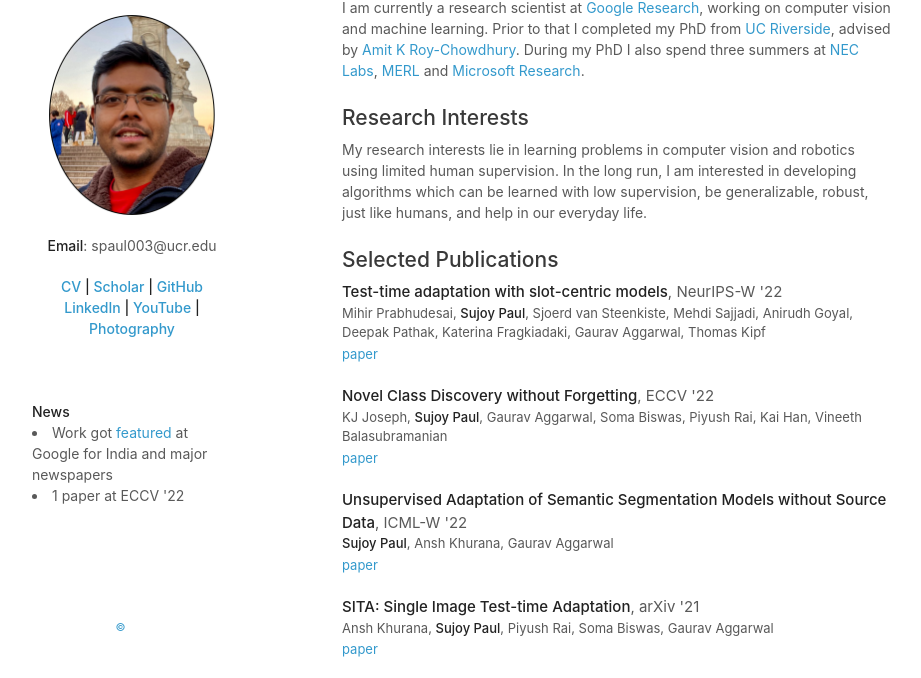
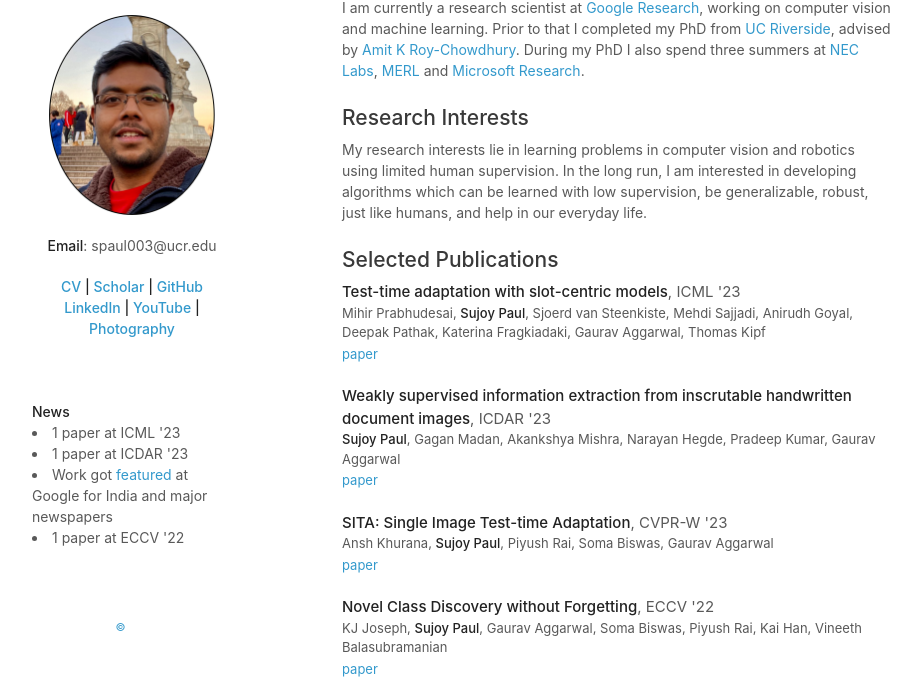
Before and after one commit to sujoyp/sujoyp.github.io, a plain HTML site: page index.html in a window 1280 px wide. Shown: the part 94-772 px from the top of the page, without its empty margins (178-1099 px from the left). Drawn offline with Linux system fonts and the light colour scheme.

Commit message:
Update index.html
updates july-23

```diff
--- a/index.html
+++ b/index.html
@@ -48,6 +48,8 @@
 		<br>
 		<strong>News</strong>
     	<dl>
+		<li>1 paper at ICML '23</li>
+		<li>1 paper at ICDAR '23</li>
     		<li>Work got <a href="https://youtu.be/lCFbbOgsm9I?t=1843" target="_blank">featured</a> at Google for India and major newspapers</li>
             <li>1 paper at ECCV '22</li>
         </dl>
@@ -61,12 +63,31 @@
 
         <h2 style="margin-bottom:10px"> Selected Publications </h2>
 
+
             <td style="padding:10px;width:100%;vertical-align:baseline">
               <p style="font-size:15px;margin-bottom:0;">
-                <papertitle><strong>Test-time adaptation with slot-centric models</strong></papertitle>, NeurIPS-W '22
+                <papertitle><strong>Test-time adaptation with slot-centric models</strong></papertitle>, ICML '23
               </p>
               <p style="font-size:13px;margin-bottom:0;">Mihir Prabhudesai, <strong>Sujoy Paul</strong>, Sjoerd van Steenkiste, Mehdi Sajjadi, Anirudh Goyal, Deepak Pathak, Katerina Fragkiadaki, Gaurav Aggarwal, Thomas Kipf</p>
               <a style="font-size:13px" href="https://arxiv.org/pdf/2203.11194.pdf" target="_blank">paper </a>
+              <br> <br>
+            </td>
+
+            <td style="padding:10px;width:100%;vertical-align:baseline">
+              <p style="font-size:15px;margin-bottom:0;">
+                <papertitle><strong>Weakly supervised information extraction from inscrutable handwritten document images</strong></papertitle>, ICDAR '23
+              </p>
+              <p style="font-size:13px;margin-bottom:0;"><strong>Sujoy Paul</strong>, Gagan Madan, Akankshya Mishra, Narayan Hegde, Pradeep Kumar, Gaurav Aggarwal</p>
+              <a style="font-size:13px" href="https://arxiv.org/pdf/2306.06823.pdf" target="_blank">paper </a>
+              <br> <br>
+            </td>
+
+            <td style="padding:10px;width:100%;vertical-align:baseline">
+              <p style="font-size:15px;margin-bottom:0;">
+                <papertitle><strong>SITA: Single Image Test-time Adaptation</strong></papertitle>, CVPR-W '23
+              </p>
+              <p style="font-size:13px;margin-bottom:0;">Ansh Khurana, <strong>Sujoy Paul</strong>, Piyush Rai, Soma Biswas, Gaurav Aggarwal</p>
+              <a style="font-size:13px" href="https://arxiv.org/pdf/2112.02355.pdf" target="_blank">paper </a>
               <br> <br>
             </td>
 
@@ -85,15 +106,6 @@
               </p>
               <p style="font-size:13px;margin-bottom:0;"><strong>Sujoy Paul</strong>, Ansh Khurana, Gaurav Aggarwal</p>
               <a style="font-size:13px" href="https://arxiv.org/pdf/2112.02359.pdf" target="_blank">paper </a>
-              <br> <br>
-            </td>
-
-            <td style="padding:10px;width:100%;vertical-align:baseline">
-              <p style="font-size:15px;margin-bottom:0;">
-                <papertitle><strong>SITA: Single Image Test-time Adaptation</strong></papertitle>, arXiv '21
-              </p>
-              <p style="font-size:13px;margin-bottom:0;">Ansh Khurana, <strong>Sujoy Paul</strong>, Piyush Rai, Soma Biswas, Gaurav Aggarwal</p>
-              <a style="font-size:13px" href="https://arxiv.org/pdf/2112.02355.pdf" target="_blank">paper </a>
               <br> <br>
             </td>
 
```
